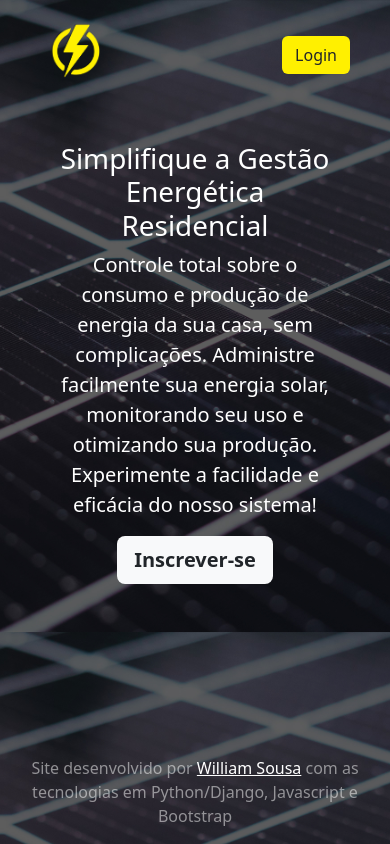
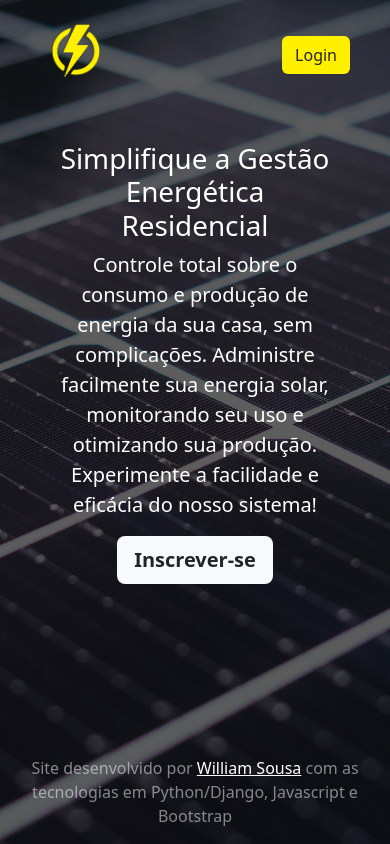
Before and after one commit to willianjonhy05/energy, a Django app: page / in a window 390 px wide. Run offline with Django 5.2, Linux system fonts and the light colour scheme; some libraries are stand-ins or nearby versions.

Commit message:
Pequenos ajustes

```diff
--- a/energia/views.py
+++ b/energia/views.py
@@ -104,6 +104,9 @@ class Painel(LoginRequiredMixin, TemplateView):
         registros = Registro.objects.filter(casa=casa).order_by('-data')
         registro_recente = Registro.objects.filter(casa=casa).latest('data')
         registro_oficial_recente = Registro.objects.filter(casa=casa, oficial=True).latest('data')
+        context['registro_oficial_recente'] = registro_oficial_recente
+        context['registro_recente'] = registro_recente
+
         if registro_oficial_recente == registro_recente:
             context["msg"] = "Informações insuficientes para gerar um Painel! Insira dados e retorne!"
 
--- a/static/css/landing.css
+++ b/static/css/landing.css
@@ -2,6 +2,7 @@ body {
     background-image: url('/static/img/solar.jpg');
     background-position: center;
     background-size: cover;
+    background-repeat: no-repeat;
     opacity: 5.0;
 }
 
@@ -37,3 +38,10 @@ body {
     background-color: #494c4e;
     color: white;
 }
+
+@media (max-width: 768px) {
+    body {
+        background-attachment: fixed;
+        background-repeat: no-repeat;
+    }
+}
```
Also changed, not shown: templates/painel.html (+10 -7 lines).
